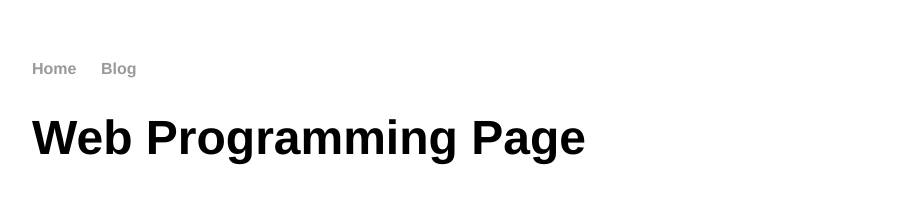
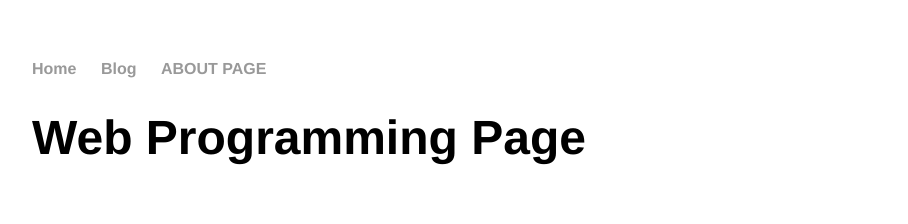
Before and after one commit to Nokutenda08/Lab1, a Jekyll site: the page built from about.html, in a window 1280 px wide. Shown: the top 224 px of the page, without its empty margins (160-1068 px from the left). Built offline with Jekyll 4.4.1, drawn with Linux system fonts in a browser that asks for light colours.

Commit message:
Update default.html

```diff
--- a/_layouts/default.html
+++ b/_layouts/default.html
@@ -10,6 +10,7 @@
 <ul>
 <li><a href="/">Home</a></li>
 <li><a href="/blog">Blog</a></li>
+  <li><a href="about.html"> ABOUT PAGE</a></li>
 </ul>
 </nav>
 <div class="container">
```
